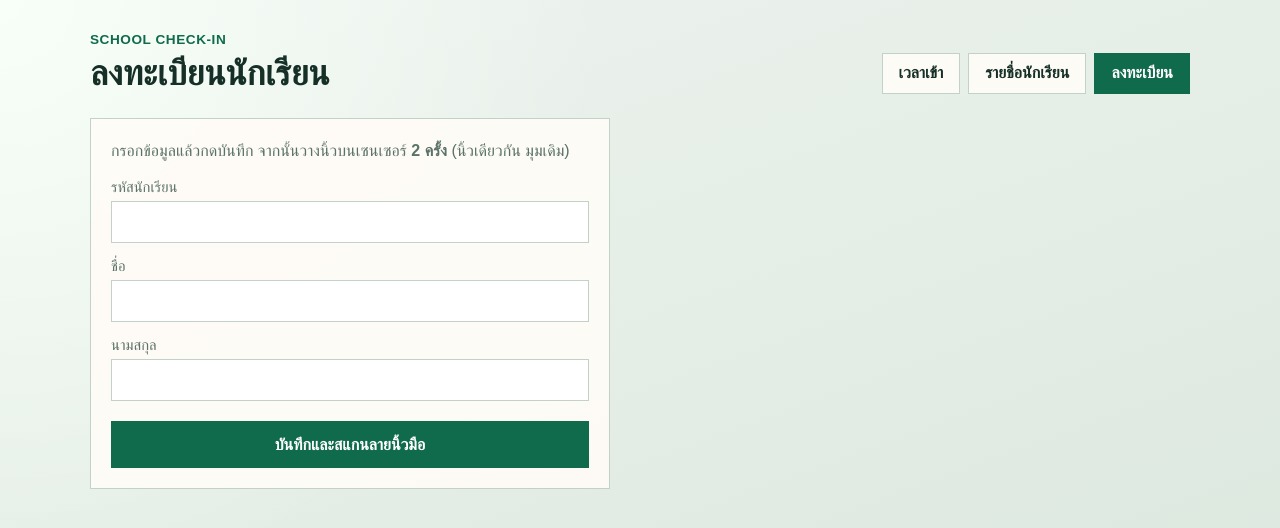
After one commit to michatri/https-github.com-wc42txg5sr-sketch-seven-gift-logger, a Flask app: page /register in a window 1280 px wide. The commit adds this page. Shown: the top 528 px of the page. Run offline with Flask 3, Linux system fonts and the light colour scheme; some web fonts are replaced.

Commit message:
Add student registration page with first/last name and fingerprint enroll
Adds /register form for student_code, first_name, last_name, then enrolls
via R307. Migrates school.db to first_name/last_name while keeping name
for existing check-in scripts.

Co-authored-by: michatri <michatri@users.noreply.github.com>

```diff
--- a/admin-web/app.py
+++ b/admin-web/app.py
@@ -1,30 +1,81 @@
 #!/usr/bin/env python3
-"""Simple admin web: student list + attendance times."""
+"""Simple admin web: register students, list, attendance times."""
 
 from __future__ import annotations
 
 import os
 import sqlite3
+import time
 from pathlib import Path
 
-from flask import Flask, g, render_template, request
+from flask import Flask, flash, g, redirect, render_template, request, url_for
 
 BASE_DIR = Path(__file__).resolve().parent
 DEFAULT_DB = BASE_DIR / "school.db"
 
 app = Flask(__name__)
 app.config["DB_PATH"] = Path(os.environ.get("SCHOOL_DB", DEFAULT_DB))
+app.config["SECRET_KEY"] = os.environ.get("SECRET_KEY", "school-checkin-dev")
+app.config["FINGERPRINT_PORT"] = os.environ.get("FINGERPRINT_PORT", "/dev/serial0")
+app.config["FINGERPRINT_BAUD"] = int(os.environ.get("FINGERPRINT_BAUD", "57600"))
 
 
 def get_db() -> sqlite3.Connection:
     if "db" not in g:
         db_path = app.config["DB_PATH"]
-        if not db_path.exists():
-            raise FileNotFoundError(f"Database not found: {db_path}")
+        db_path.parent.mkdir(parents=True, exist_ok=True)
         conn = sqlite3.connect(db_path)
         conn.row_factory = sqlite3.Row
+        conn.execute("PRAGMA foreign_keys = ON")
         g.db = conn
+        ensure_schema(conn)
     return g.db
+
+
+def ensure_schema(conn: sqlite3.Connection) -> None:
+    conn.executescript(
+        """
+        CREATE TABLE IF NOT EXISTS students (
+          id INTEGER PRIMARY KEY AUTOINCREMENT,
+          student_code TEXT UNIQUE NOT NULL,
+          name TEXT NOT NULL,
+          first_name TEXT NOT NULL DEFAULT '',
+          last_name TEXT NOT NULL DEFAULT '',
+          finger_id INTEGER UNIQUE NOT NULL,
+          created_at TEXT NOT NULL DEFAULT (datetime('now','localtime'))
+        );
+        CREATE TABLE IF NOT EXISTS attendance (
+          id INTEGER PRIMARY KEY AUTOINCREMENT,
+          student_id INTEGER NOT NULL,
+          check_in_at TEXT NOT NULL DEFAULT (datetime('now','localtime')),
+          FOREIGN KEY(student_id) REFERENCES students(id)
+        );
+        """
+    )
+    cols = {row["name"] for row in conn.execute("PRAGMA table_info(students)")}
+    if "first_name" not in cols:
+        conn.execute("ALTER TABLE students ADD COLUMN first_name TEXT NOT NULL DEFAULT ''")
+    if "last_name" not in cols:
+        conn.execute("ALTER TABLE students ADD COLUMN last_name TEXT NOT NULL DEFAULT ''")
+    # Backfill from old single name field
+    conn.execute(
+        """
+        UPDATE students
+        SET first_name = CASE
+              WHEN first_name = '' AND instr(name, ' ') > 0
+                THEN substr(name, 1, instr(name, ' ') - 1)
+              WHEN first_name = '' THEN name
+              ELSE first_name
+            END,
+            last_name = CASE
+              WHEN last_name = '' AND instr(name, ' ') > 0
+                THEN substr(name, instr(name, ' ') + 1)
+              ELSE last_name
+            END
+        WHERE first_name = '' OR last_name = ''
+        """
+    )
+    conn.commit()
 
 
 @app.teardown_appcontext
@@ -32,6 +83,64 @@ def close_db(_: object | None) -> None:
     conn = g.pop("db", None)
     if conn is not None:
         conn.close()
+
+
+def full_name(first_name: str, last_name: str) -> str:
+    return f"{first_name} {last_name}".strip()
+
+
+def open_sensor():
+    try:
+        from pyfingerprint.pyfingerprint import PyFingerprint
+    except ImportError as exc:
+        raise RuntimeError("ยังไม่ได้ติดตั้ง pyfingerprint (pip install pyfingerprint)") from exc
+
+    sensor = PyFingerprint(
+        app.config["FINGERPRINT_PORT"],
+        app.config["FINGERPRINT_BAUD"],
+        0xFFFFFFFF,
+        0x00000000,
+    )
+    if not sensor.verifyPassword():
+        raise RuntimeError("เซนเซอร์ลายนิ้วมือไม่พร้อมใช้งาน")
+    return sensor
+
+
+def wait_for_finger(sensor, timeout_sec: int = 30) -> None:
+    started = time.time()
+    while not sensor.readImage():
+        if time.time() - started > timeout_sec:
+            raise TimeoutError("หมดเวลารอวางนิ้ว")
+        time.sleep(0.15)
+
+
+def wait_for_finger_removed(sensor, timeout_sec: int = 20) -> None:
+    started = time.time()
+    while sensor.readImage():
+        if time.time() - started > timeout_sec:
+            break
+        time.sleep(0.15)
+
+
+def enroll_fingerprint() -> int:
+    sensor = open_sensor()
+
+    wait_for_finger(sensor)
+    sensor.convertImage(0x01)
+    position, _score = sensor.searchTemplate()
+    if position >= 0:
+        raise RuntimeError(f"ลายนิ้วมือนี้อยู่ในระบบแล้ว (นิ้ว #{position})")
+
+    wait_for_finger_removed(sensor)
+    time.sleep(0.5)
+    wait_for_finger(sensor)
+    sensor.convertImage(0x02)
+
+    if sensor.compareCharacteristics() == 0:
+        raise RuntimeError("ลายนิ้วมือสองครั้งไม่ตรงกัน กรุณาลองใหม่")
+
+    sensor.createTemplate()
+    return int(sensor.storeTemplate())
 
 
 @app.route("/")
@@ -44,6 +153,8 @@ def attendance():
             a.id,
             a.check_in_at,
             s.student_code,
+            s.first_name,
+            s.last_name,
             s.name,
             s.finger_id
         FROM attendance a
@@ -53,8 +164,16 @@ def attendance():
     params: list[object] = []
 
     if q:
-        sql += " AND (s.student_code LIKE ? OR s.name LIKE ?)"
-        params.extend([f"%{q}%", f"%{q}%"])
+        sql += """
+            AND (
+              s.student_code LIKE ?
+              OR s.name LIKE ?
+              OR s.first_name LIKE ?
+              OR s.last_name LIKE ?
+            )
+        """
+        like = f"%{q}%"
+        params.extend([like, like, like, like])
     if date:
         sql += " AND date(a.check_in_at) = ?"
         params.append(date)
@@ -84,6 +203,8 @@ def students():
         SELECT
             s.id,
             s.student_code,
+            s.first_name,
+            s.last_name,
             s.name,
             s.finger_id,
             s.created_at,
@@ -95,17 +216,82 @@ def students():
     """
     params: list[object] = []
     if q:
-        sql += " AND (s.student_code LIKE ? OR s.name LIKE ?)"
-        params.extend([f"%{q}%", f"%{q}%"])
+        sql += """
+            AND (
+              s.student_code LIKE ?
+              OR s.name LIKE ?
+              OR s.first_name LIKE ?
+              OR s.last_name LIKE ?
+            )
+        """
+        like = f"%{q}%"
+        params.extend([like, like, like, like])
     sql += " GROUP BY s.id ORDER BY s.student_code ASC"
 
     rows = get_db().execute(sql, params).fetchall()
     return render_template("students.html", rows=rows, q=q)
 
 
+@app.route("/register", methods=["GET", "POST"])
+def register():
+    form = {
+        "student_code": "",
+        "first_name": "",
+        "last_name": "",
+    }
+
+    if request.method == "POST":
+        form["student_code"] = (request.form.get("student_code") or "").strip()
+        form["first_name"] = (request.form.get("first_name") or "").strip()
+        form["last_name"] = (request.form.get("last_name") or "").strip()
+
+        if not form["student_code"] or not form["first_name"] or not form["last_name"]:
+            flash("กรุณากรอกรหัส ชื่อ และนามสกุลให้ครบ", "error")
+            return render_template("register.html", form=form), 400
+
+        db = get_db()
+        exists = db.execute(
+            "SELECT id FROM students WHERE student_code = ?",
+            (form["student_code"],),
+        ).fetchone()
+        if exists:
+            flash("รหัสนักเรียนนี้มีอยู่แล้ว", "error")
+            return render_template("register.html", form=form), 400
+
+        try:
+            finger_id = enroll_fingerprint()
+            display_name = full_name(form["first_name"], form["last_name"])
+            db.execute(
+                """
+                INSERT INTO students(student_code, name, first_name, last_name, finger_id)
+                VALUES (?, ?, ?, ?, ?)
+                """,
+                (
+                    form["student_code"],
+                    display_name,
+                    form["first_name"],
+                    form["last_name"],
+                    finger_id,
+                ),
+            )
+            db.commit()
+        except Exception as exc:
+            flash(f"ลงทะเบียนไม่สำเร็จ: {exc}", "error")
+            return render_template("register.html", form=form), 400
+
+        flash(
+            f"ลงทะเบียนสำเร็จ: {form['student_code']} {display_name} (นิ้ว #{finger_id})",
+            "ok",
+        )
+        return redirect(url_for("students"))
+
+    return render_template("register.html", form=form)
+
+
 if __name__ == "__main__":
     host = os.environ.get("HOST", "0.0.0.0")
     port = int(os.environ.get("PORT", "5000"))
     print(f"DB: {app.config['DB_PATH']}")
+    print(f"Sensor: {app.config['FINGERPRINT_PORT']} @ {app.config['FINGERPRINT_BAUD']}")
     print(f"Open: http://{host}:{port}/")
     app.run(host=host, port=port, debug=False)
--- a/admin-web/requirements.txt
+++ b/admin-web/requirements.txt
@@ -1 +1,2 @@
 flask>=3.0.0
+pyfingerprint>=1.5
--- a/admin-web/static/style.css
+++ b/admin-web/static/style.css
@@ -55,7 +55,82 @@ h1 {
 
 .nav {
   display: flex;
+  flex-wrap: wrap;
   gap: 0.5rem;
+}
+
+.flash-list {
+  display: grid;
+  gap: 0.5rem;
+  margin-bottom: 1rem;
+}
+
+.flash {
+  margin: 0;
+  padding: 0.85rem 1rem;
+  border: 1px solid var(--line);
+  background: var(--panel);
+}
+
+.flash-ok {
+  border-color: #8ebea4;
+  background: #e8f6ee;
+  color: var(--brand-deep);
+}
+
+.flash-error {
+  border-color: #d7a3a3;
+  background: #fdeeee;
+  color: #7a2424;
+}
+
+.form-panel {
+  background: var(--panel);
+  border: 1px solid var(--line);
+  padding: 1.25rem;
+  width: min(520px, 100%);
+}
+
+.hint {
+  margin: 0 0 1rem;
+  color: var(--muted);
+  line-height: 1.5;
+}
+
+.register-form {
+  display: grid;
+  gap: 0.9rem;
+}
+
+.register-form label {
+  display: grid;
+  gap: 0.35rem;
+  color: var(--muted);
+  font-size: 0.92rem;
+}
+
+.register-form input {
+  border: 1px solid var(--line);
+  background: #fff;
+  color: var(--ink);
+  padding: 0.75rem 0.85rem;
+  font: inherit;
+}
+
+.register-form input:focus {
+  outline: 2px solid var(--focus);
+  outline-offset: 1px;
+}
+
+.register-form button {
+  margin-top: 0.35rem;
+  border: 1px solid var(--brand);
+  background: var(--brand);
+  color: #fff;
+  padding: 0.85rem 1rem;
+  font: inherit;
+  font-weight: 700;
+  cursor: pointer;
 }
 
 .nav a {
--- a/admin-web/templates/attendance.html
+++ b/admin-web/templates/attendance.html
@@ -37,6 +37,7 @@
         <th>เวลาเข้า</th>
         <th>รหัส</th>
         <th>ชื่อ</th>
+        <th>นามสกุล</th>
         <th>นิ้ว #</th>
       </tr>
     </thead>
@@ -45,7 +46,8 @@
       <tr>
         <td>{{ row.check_in_at }}</td>
         <td>{{ row.student_code }}</td>
-        <td>{{ row.name }}</td>
+        <td>{{ row.first_name or row.name }}</td>
+        <td>{{ row.last_name or '-' }}</td>
         <td>{{ row.finger_id }}</td>
       </tr>
       {% endfor %}
--- a/admin-web/templates/base.html
+++ b/admin-web/templates/base.html
@@ -19,8 +19,19 @@
       <nav class="nav">
         <a href="{{ url_for('attendance') }}" class="{% if request.endpoint == 'attendance' %}active{% endif %}">เวลาเข้า</a>
         <a href="{{ url_for('students') }}" class="{% if request.endpoint == 'students' %}active{% endif %}">รายชื่อนักเรียน</a>
+        <a href="{{ url_for('register') }}" class="{% if request.endpoint == 'register' %}active{% endif %}">ลงทะเบียน</a>
       </nav>
     </header>
+
+    {% with messages = get_flashed_messages(with_categories=true) %}
+      {% if messages %}
+      <div class="flash-list">
+        {% for category, message in messages %}
+        <p class="flash flash-{{ category }}">{{ message }}</p>
+        {% endfor %}
+      </div>
+      {% endif %}
+    {% endwith %}
 
     {% block content %}{% endblock %}
   </div>
--- /dev/null
+++ b/admin-web/templates/register.html
@@ -0,0 +1,29 @@
+{% extends "base.html" %}
+{% block title %}ลงทะเบียนนักเรียน · School Check-in{% endblock %}
+{% block heading %}ลงทะเบียนนักเรียน{% endblock %}
+
+{% block content %}
+<section class="form-panel">
+  <p class="hint">
+    กรอกข้อมูลแล้วกดบันทึก จากนั้นวางนิ้วบนเซนเซอร์ <strong>2 ครั้ง</strong>
+    (นิ้วเดียวกัน มุมเดิม)
+  </p>
+
+  <form class="register-form" method="post">
+    <label>
+      รหัสนักเรียน
+      <input type="text" name="student_code" value="{{ form.student_code }}" required autocomplete="off">
+    </label>
+    <label>
+      ชื่อ
+      <input type="text" name="first_name" value="{{ form.first_name }}" required autocomplete="off">
+    </label>
+    <label>
+      นามสกุล
+      <input type="text" name="last_name" value="{{ form.last_name }}" required autocomplete="off">
+    </label>
+
+    <button type="submit">บันทึกและสแกนลายนิ้วมือ</button>
+  </form>
+</section>
+{% endblock %}
--- a/admin-web/templates/students.html
+++ b/admin-web/templates/students.html
@@ -9,6 +9,7 @@
     <input type="search" name="q" value="{{ q }}" placeholder="รหัส หรือ ชื่อ">
   </label>
   <button type="submit">ค้นหา</button>
+  <a class="reset" href="{{ url_for('register') }}">+ ลงทะเบียน</a>
   {% if q %}
   <a class="reset" href="{{ url_for('students') }}">ล้าง</a>
   {% endif %}
@@ -21,6 +22,7 @@
       <tr>
         <th>รหัส</th>
         <th>ชื่อ</th>
+        <th>นามสกุล</th>
         <th>นิ้ว #</th>
         <th>จำนวนครั้งเข้า</th>
         <th>เข้าล่าสุด</th>
@@ -31,7 +33,8 @@
       {% for row in rows %}
       <tr>
         <td>{{ row.student_code }}</td>
-        <td>{{ row.name }}</td>
+        <td>{{ row.first_name or row.name }}</td>
+        <td>{{ row.last_name or '-' }}</td>
         <td>{{ row.finger_id }}</td>
         <td>{{ row.checkin_count }}</td>
         <td>{{ row.last_check_in or '-' }}</td>
```
Also changed, not shown: admin-web/README.md.
